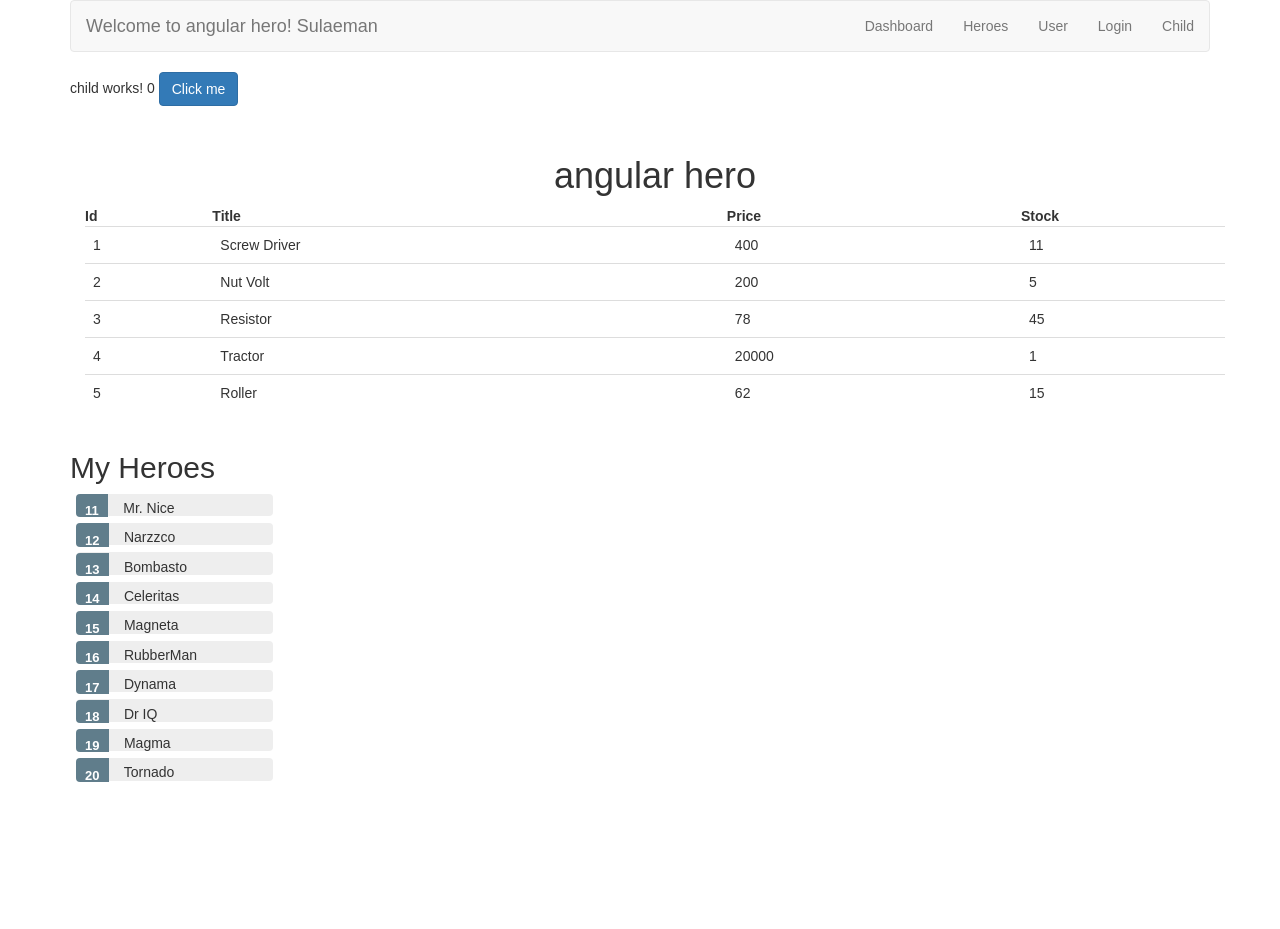
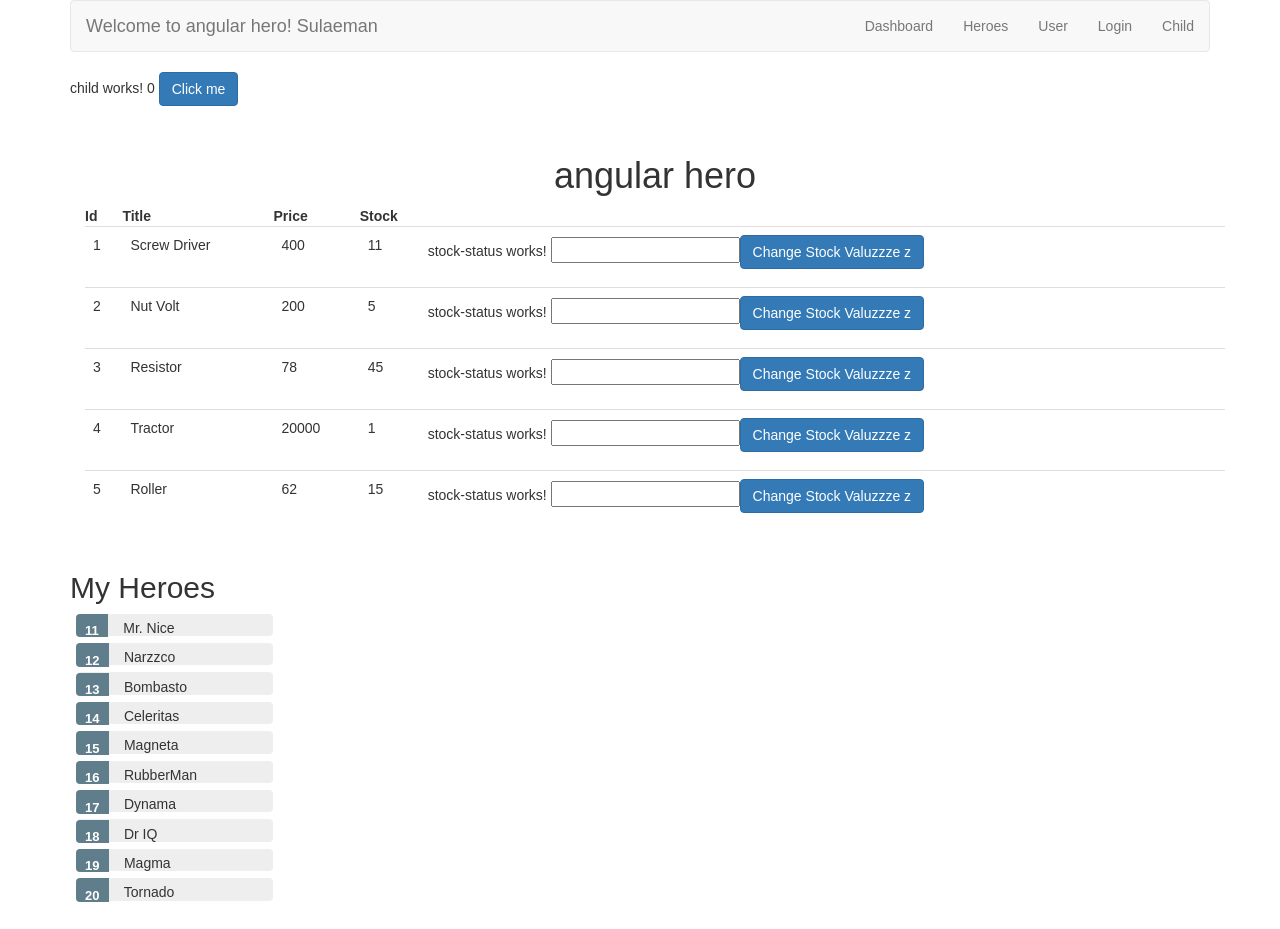
Before and after one commit to rasyid46/angular-atm-sr, an Angular app: page /heroes in a window 1280 px wide. Before the commit the page ends 809 px from the top, so only its background shows below. Built offline with nearby package versions, Linux system fonts and the light colour scheme.

Commit message:
@input angular

```diff
--- a/src/app/app.component.html
+++ b/src/app/app.component.html
@@ -37,6 +37,8 @@
                         <td>{{p.title}}</td>
                         <td>{{p.price}}</td>
                         <td>{{p.stock}}</td>
+                        <td><app-stock-status [productId]='p.id' [stock]='p.stock' [sule]='p.title'  (stockValueChange)='changeStockValue($event)'></app-stock-status></td>
+
                     </tr>
                 </tbody>
             </table>
--- a/src/app/app.component.ts
+++ b/src/app/app.component.ts
@@ -29,4 +29,13 @@ export class AppComponent {
     ];
   }
 
+  productToUpdate: any;
+changeStockValue(p) {
+    this.productToUpdate = this.products.find(this.findProducts, [p.id]);
+    this.productToUpdate.stock = this.productToUpdate.stock + p.updatdstockvalue;
 }
+findProducts(p) {
+    return p.id === this[0];
+}
+
+}
--- a/src/app/app.module.ts
+++ b/src/app/app.module.ts
@@ -14,7 +14,7 @@ import { BrowserAnimationsModule } from '@angular/platform-browser/animations';
 import { HttpClientModule } from '@angular/common/http';
 import { LoginComponent } from './login/login.component';
 import { ChildComponent } from './child/child.component';
-import { StockStatusComponentComponent } from './stock-status-component/stock-status-component.component';
+import { StockStatusComponent } from './stock-status/stock-status.component';
 
 //form
 
@@ -27,7 +27,7 @@ import { StockStatusComponentComponent } from './stock-status-component/stock-st
     UserComponent,
     LoginComponent,
     ChildComponent,
-    StockStatusComponentComponent
+    StockStatusComponent
   ],
   imports: [
     BrowserModule,
--- a/src/app/stock-status-component/stock-status-component.component.html
+++ /dev/null
@@ -1,3 +0,0 @@
-<p>
-  stock-status-component works!
-</p>
--- a/src/app/stock-status-component/stock-status-component.component.ts
+++ /dev/null
@@ -1,15 +0,0 @@
-import { Component, OnInit } from '@angular/core';
-
-@Component({
-  selector: 'app-stock-status-component',
-  templateUrl: './stock-status-component.component.html',
-  styleUrls: ['./stock-status-component.component.css']
-})
-export class StockStatusComponentComponent implements OnInit {
-
-  constructor() { }
-
-  ngOnInit() {
-  }
-
-}
--- /dev/null
+++ b/src/app/stock-status/stock-status.component.html
@@ -0,0 +1,6 @@
+<p>
+  stock-status works!
+  <input type='number' [(ngModel)]='updatedstockvalue'/> <button class='btn btn-primary'
+     [style.background]='color'
+     (click)="stockValueChanged()">Change Stock Valuzzze {{color}} z</button>
+</p>
--- /dev/null
+++ b/src/app/stock-status/stock-status.component.ts
@@ -0,0 +1,40 @@
+import { Component, OnInit,Input, EventEmitter, Output, OnChanges } from '@angular/core';
+
+@Component({
+  selector: 'app-stock-status',
+  templateUrl: './stock-status.component.html',
+  styleUrls: ['./stock-status.component.css']
+})
+export class StockStatusComponent implements OnInit {
+
+  @Input() stock:number;
+  @Input() productId:number;
+  @Input() sule:any;
+  @Output() stockValueChange = new EventEmitter();
+  color = '';
+  updatedstockvalue:number;
+
+  constructor() { }
+
+  ngOnInit() {
+  }
+
+  stockValueChanged() {
+    this.stockValueChange.emit({ id: this.productId, updatdstockvalue: this.updatedstockvalue , sule : this.sule });
+    // this.updatedstockvalue = null;
+    // this.stock = this.updatedstockvalue;
+    this.ngOnchanges();
+}
+
+
+
+   ngOnchanges(){
+      if(this.stock > 10 ){
+        this.color = 'green';
+      }else{
+        this.color ='red';
+      }
+   }
+
+
+}
```
Also changed, not shown: src/app/stock-status/stock-status.component.css (added), 2 other files (tests, documents, lock files or other folders).
